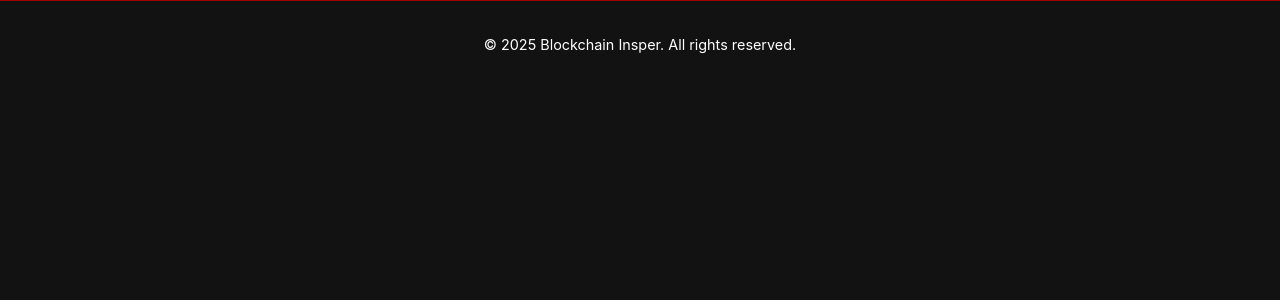
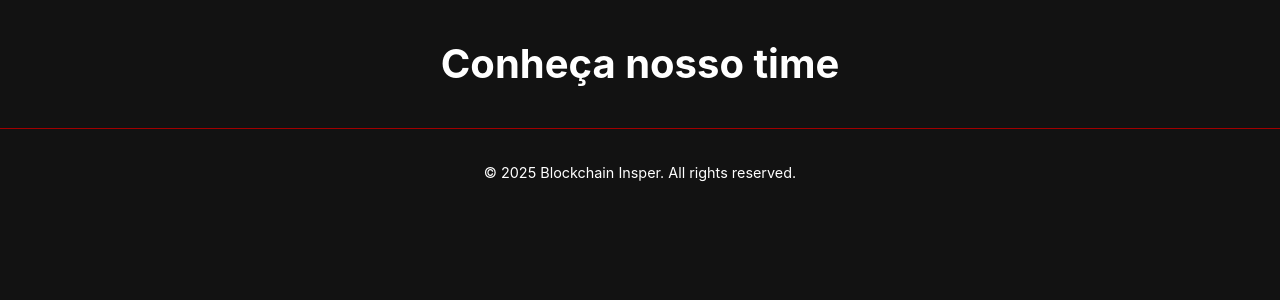
Before and after one commit to Lara70987/Grupo3, a Flask app: page /time in a window 1280 px wide. Shown: the part 82-382 px from the top of the page. Run offline with Flask 3, Linux system fonts and the light colour scheme.

Commit message:
Mudanca de pagina clicando na logo do blockchain

```diff
--- /dev/null
+++ b/static/style/time.css
@@ -0,0 +1,7 @@
+#gigante {
+  display: flex;
+  align-items: center;
+  justify-content: center;
+  margin-top: 2rem;
+  margin-bottom: 2rem;
+}
--- a/templates/base.html
+++ b/templates/base.html
@@ -3,14 +3,16 @@
   <head>
     <meta charset="UTF-8" />
     <meta name="viewport" content="width=device-width, initial-scale=1.0" />
-    <link rel="stylesheet" href="../static/style/style.css">
+    <link rel="stylesheet" href="../static/style/style.css" />
     <title>Blockchain Insper</title>
   </head>
   <body>
     <header>
       <nav class="container">
         <div class="logo">
-          <div class="logo-icon"><img src="static/img/parceiros/logo blockchain novo.jpg" alt="logo" width="115" height="42"></div>
+          <div class="logo-icon">
+            <a href="/"><img src="static/img/parceiros/logo blockchain novo.jpg" alt="logo" width="115" height="42" /></a>
+          </div>
         </div>
         <ul class="nav-links">
           <li>
@@ -41,12 +43,12 @@
 
     {% block content %}
 
-    {% endblock content %}
+    {% endblock %}
 
     <footer>
-    <div class="container">
-      <p class="footer-text">© 2025 Blockchain Insper. All rights reserved.</p>
-    </div>
-  </footer>
+      <div class="container">
+        <p class="footer-text">© 2025 Blockchain Insper. All rights reserved.</p>
+      </div>
+    </footer>
   </body>
 </html>
--- a/templates/parceiros.html
+++ b/templates/parceiros.html
@@ -1,4 +1,3 @@
 {% extends "base.html" %}
 {% block content %}
-
 {% endblock content %}
--- a/templates/time.html
+++ b/templates/time.html
@@ -1,4 +1,9 @@
-{% extends "base.html" %}
+{% extends 'base.html' %}
 {% block content %}
+  <link rel="stylesheet" href="../static/style/time.css" />
+  <div id="gigante">
+    <h1>Conheça nosso time</h1>
+  </div>
 
-{% endblock content %}
+
+{% endblock %}
```
Also changed, not shown: static/js/semestre.js (deleted).
